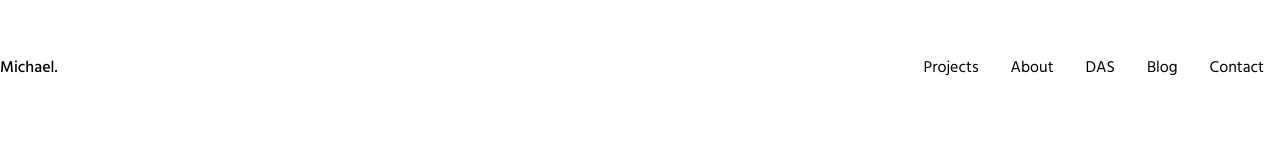
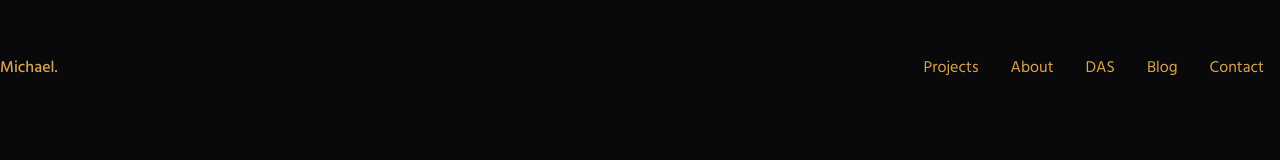
Before and after one commit to FloresTristan/ReactNextPortfolioV3, a Next.js app: page / in a window 1280 px wide. Shown: the top 160 px of the page. Built offline with nearby package versions, Linux system fonts and the light colour scheme.

Commit message:
will add dark mode

```diff
--- a/components/Header/index.js
+++ b/components/Header/index.js
@@ -28,7 +28,7 @@ const Header = ({ handleWorkScroll, handleAboutScroll, handleDasScroll, isBlog }
                                 ></img>
                             </Popover.Button>
                         </div>
-                        <Popover.Panel className="absolute right-0 z-10 w-11/12 p-4 bg-white shadow-md rounded-md">
+                        <Popover.Panel className="absolute right-0 z-10 w-11/12 p-4 shadow-md rounded-md">
                             {!isBlog ? (
                                 <div className="grid grid-cols-1">
                                     <Button onClick={handleWorkScroll}>
@@ -87,7 +87,7 @@ const Header = ({ handleWorkScroll, handleAboutScroll, handleDasScroll, isBlog }
                     </>
                 )}
             </Popover>
-            <div className="mt-10 flex flex-row items-center justify-between sticky bg-white top-0 z-10 hidden tablet:flex">
+            <div className="mt-10 flex flex-row items-center justify-between sticky top-0 z-10 hidden tablet:flex">
                 <h1
                     onClick={() => router.push("/")}
                     className="font-medium cursor-pointer mob:p-2 laptop:p-0"
--- a/package.json
+++ b/package.json
@@ -29,6 +29,7 @@
     "uuid": "^8.3.2"
   },
   "devDependencies": {
+    "daisyui": "^4.12.22",
     "eslint": "8.15.0",
     "eslint-config-next": "12.1.6"
   }
--- a/tailwind.config.js
+++ b/tailwind.config.js
@@ -3,6 +3,7 @@ module.exports = {
         "./pages/**/*.{js,ts,jsx,tsx}",
         "./components/**/*.{js,ts,jsx,tsx}",
     ],
+    darkMode: true,
     theme: {
         screens: {
             mob: "375px",
@@ -13,5 +14,10 @@ module.exports = {
         },
         extend: {},
     },
-    plugins: [],
+    plugins: [
+        require('daisyui')
+    ],
+    daisyui:{
+        themes: ['luxury'],
+    }
 };
```
Also changed, not shown: 2 other files (tests, documents, lock files or other folders).
